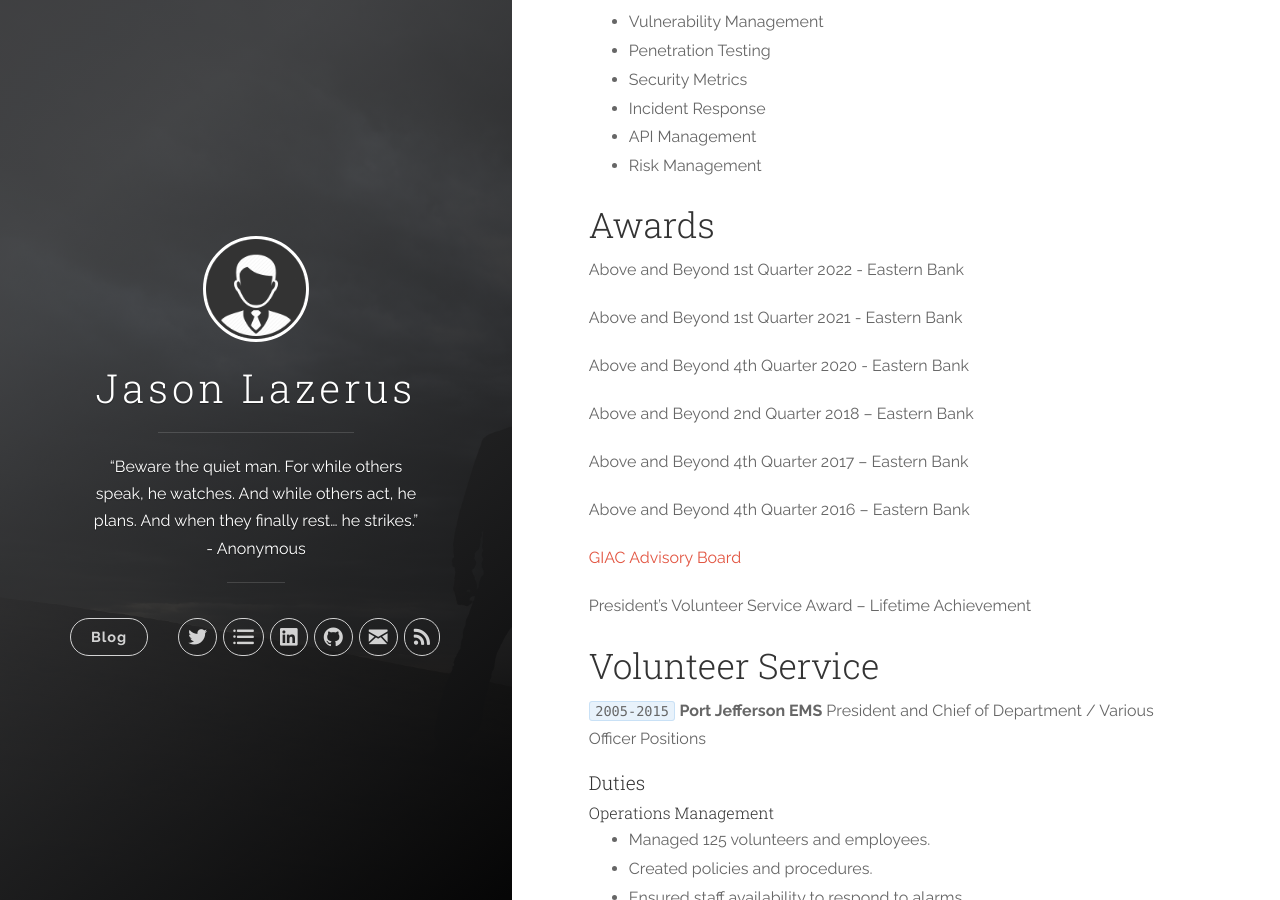
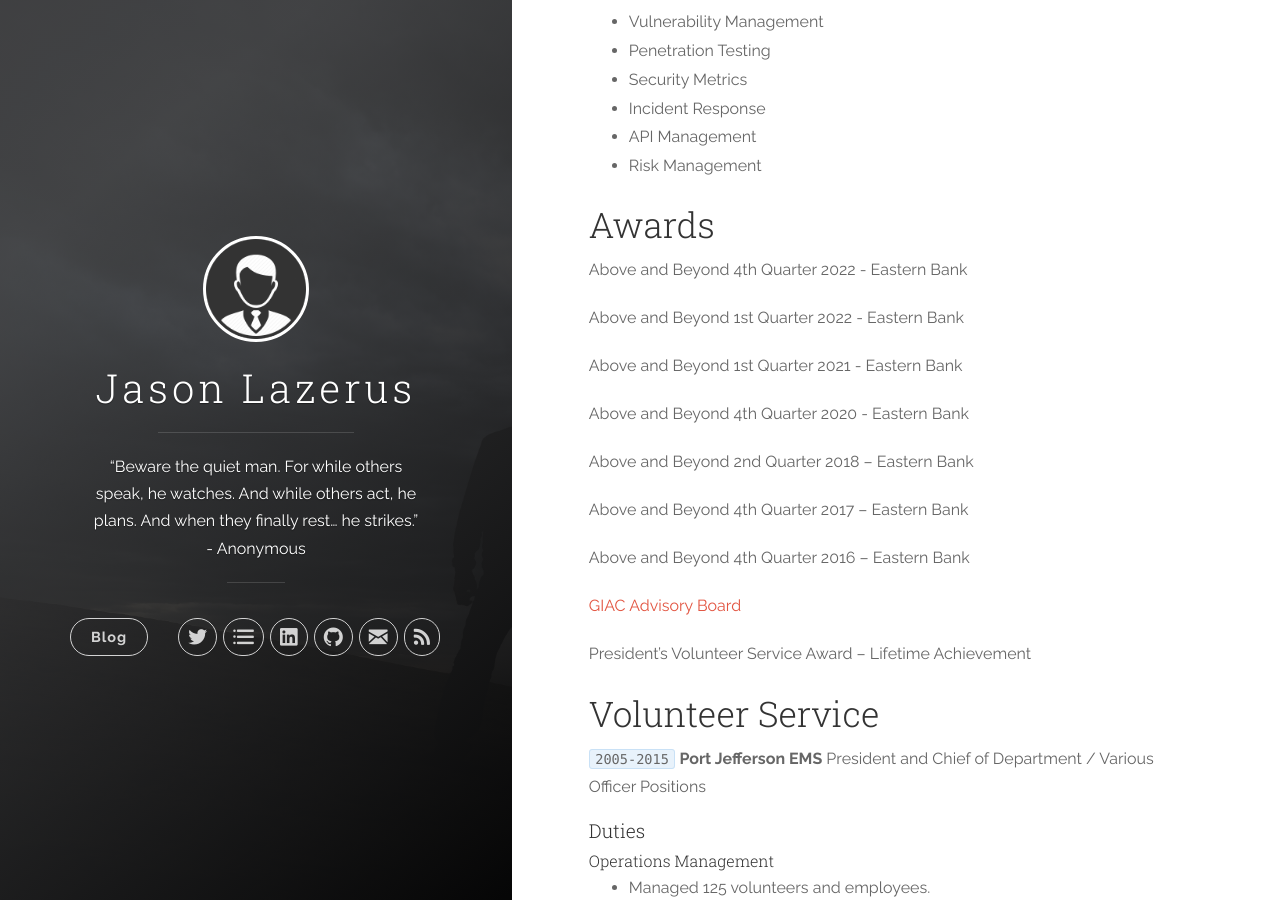
Before and after one commit to InfoSecured/infosecured.github.io, a Jekyll site: the page built from _posts/2017-01-01-resume.md, in a window 1280 px wide and 900 px high, scrolled down 8202 px. Built offline with Jekyll 4.4.1, drawn with Linux system fonts in a browser that asks for light colours.

Commit message:
Update 2017-01-01-resume.md

```diff
--- a/_posts/2017-01-01-resume.md
+++ b/_posts/2017-01-01-resume.md
@@ -261,6 +261,8 @@ To create a more secure network, all network devices for Student Health Services
 
 ## Awards
 
+Above and Beyond 4th Quarter 2022 - Eastern Bank
+
 Above and Beyond 1st Quarter 2022 - Eastern Bank
 
 Above and Beyond 1st Quarter 2021 - Eastern Bank
```
